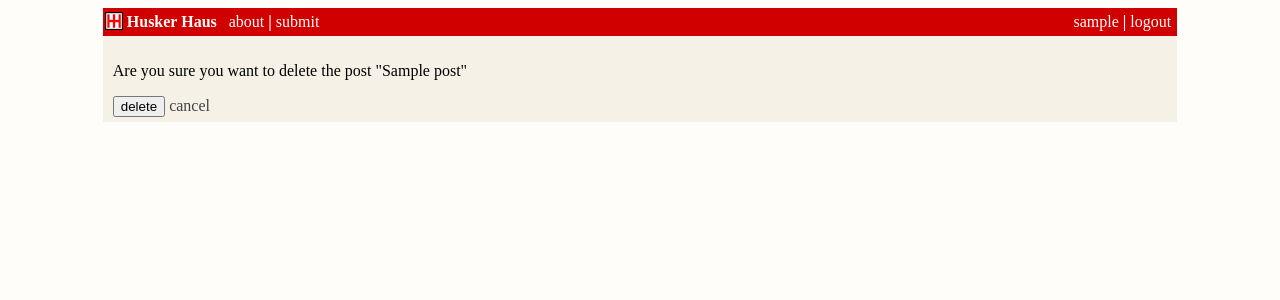
After one commit to hmaag/husker_haus, a Django app: page /post/1/delete/ in a window 1280 px wide. The commit adds this page. Shown: the top 300 px of the page. Run offline with Django 3.2, Linux system fonts and the light colour scheme; a user stored in the database is signed in; tables that the repository leaves empty hold one stand-in row (values such as "Sample post").

Commit message:
Add delete functionality

```diff
--- a/aggregator/templates/aggregator/home.html
+++ b/aggregator/templates/aggregator/home.html
@@ -7,7 +7,7 @@
         <td>&nbsp;</td>
         <td>
           <a class="content-link" style="color:black;" href="{{ post.url }}">{{ post.title }}</a>
-          <span style="font-size: 10pt;">(<a class="content-link" href="#">{{ post.url|url_shortener }})</a></span>
+          <span style="font-size: 10pt;"><a class="content-link" href="{{ post.url|url_shortener }}">({{ post.url|url_shortener }})</a></span>
         </td>
       </tr>
       <tr>
--- /dev/null
+++ b/aggregator/templates/aggregator/post_confirm_delete.html
@@ -0,0 +1,14 @@
+{% extends "aggregator/base.html" %}
+{% block content %}
+    <div class="content-text">
+        <form method="POST">
+            {% csrf_token %}
+            <p>Are you sure you want to delete the post "{{ object.title }}"</p>
+            <div>
+                <button>delete</button>
+                <a class="content-link" href="{% url 'post-detail' object.id %}">cancel</a>
+            </div>
+        </form>
+    </div>
+    <tr style="height:5px"></tr>
+{% endblock content %}
--- a/aggregator/urls.py
+++ b/aggregator/urls.py
@@ -1,10 +1,11 @@
 from django.urls import path
-from .views import PostListView, PostDetailView, PostCreateView
+from .views import PostListView, PostDetailView, PostCreateView, PostDeleteView
 from . import views
 
 urlpatterns = [
     path('', PostListView.as_view(), name='site-home'),
     path('post/<int:pk>/', PostDetailView.as_view(), name='post-detail'),
     path('post/new/', PostCreateView.as_view(), name='post-create'),
+    path('post/<int:pk>/delete/', PostDeleteView.as_view(), name='post-delete'),
     path('about/', views.about, name='site-about')
 ]
--- a/aggregator/views.py
+++ b/aggregator/views.py
@@ -1,5 +1,6 @@
 from django.shortcuts import render
-from django.views.generic import ListView, DetailView, CreateView
+from django.contrib.auth.mixins import LoginRequiredMixin, UserPassesTestMixin
+from django.views.generic import ListView, DetailView, CreateView, DeleteView
 from .models import Post
 from .forms import CreateForm
 
@@ -18,7 +19,7 @@ class PostListView(ListView):
 class PostDetailView(DetailView):
     model = Post
 
-class PostCreateView(CreateView):
+class PostCreateView(LoginRequiredMixin, CreateView):
     model = Post
     form_class = CreateForm
 
@@ -26,13 +27,15 @@ class PostCreateView(CreateView):
         form.instance.author = self.request.user
         return super().form_valid(form)
 
-# class PostCreateView(CreateView):
-#     model = Post
-#     fields = ['title', 'url']
+class PostDeleteView(LoginRequiredMixin, UserPassesTestMixin, DeleteView):
+    model = Post
+    success_url = "/"
 
-#     def form_valid(self, form):
-#         form.instance.author = self.request.user
-#         return super().form_valid(form)
+    def test_func(self):
+        post = self.get_object()
+        if self.request.user == post.author:
+            return True
+        return False
 
 def about(request):
     return render(request, 'aggregator/about.html', {'title': 'About'})
```
Also changed, not shown: aggregator/templates/aggregator/post_detail.html (+8 -3 lines).
